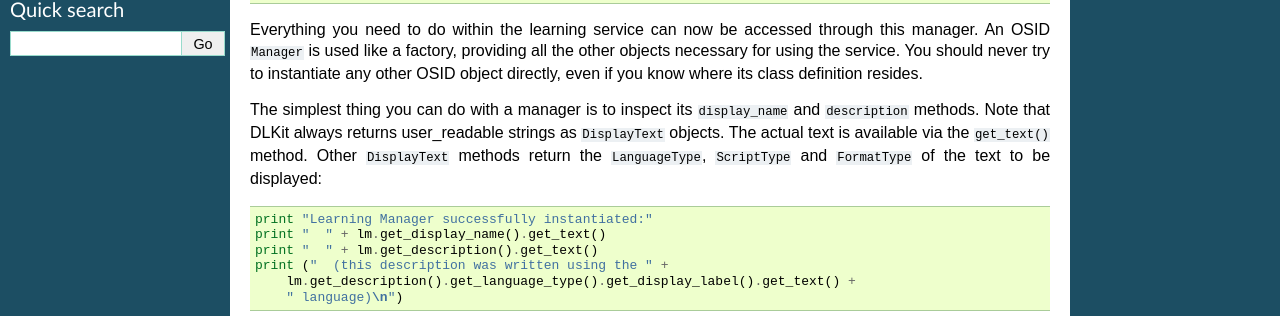
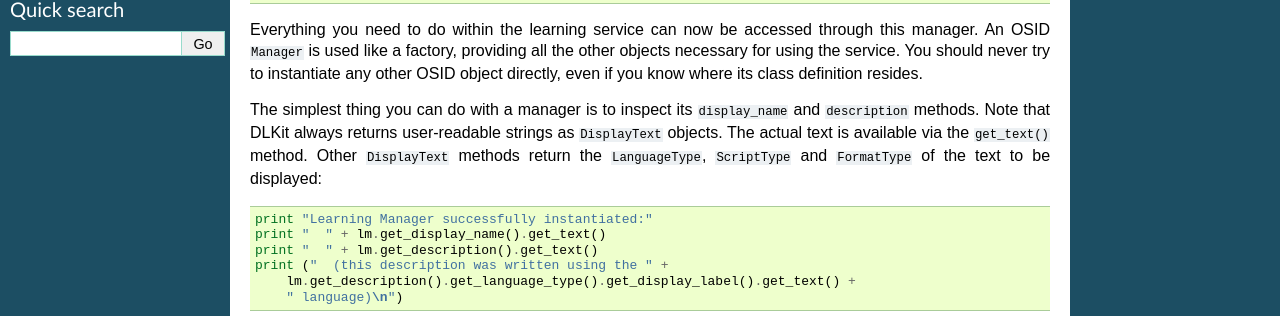
Before and after one commit to birdland/dlkit-doc, a Sphinx documentation site: the page built from source/tutorial.rst, in a window 1280 px wide and 900 px high. Shown: the part 445-761 px from the top of the window. Built offline with Sphinx 7.4.7, drawn with Linux system fonts in a browser that asks for light colours; pages that are not in the unit, such as notebooks, are missing from menus.

Commit message:
minor edit

```diff
--- a/source/tutorial.rst
+++ b/source/tutorial.rst
@@ -29,7 +29,7 @@ the other objects necessary for using the service. You should never try to insta
 other OSID object directly, even if you know where its class definition resides.
 
 The simplest thing you can do with a manager is to inspect its ``display_name`` and ``description``
-methods. Note that DLKit always returns user_readable strings  as ``DisplayText``
+methods. Note that DLKit always returns user-readable strings  as ``DisplayText``
 objects. The actual text is available via the ``get_text()`` method.
 Other ``DisplayText`` methods return the ``LanguageType``, ``ScriptType`` and
 ``FormatType`` of the text to be displayed::
```
